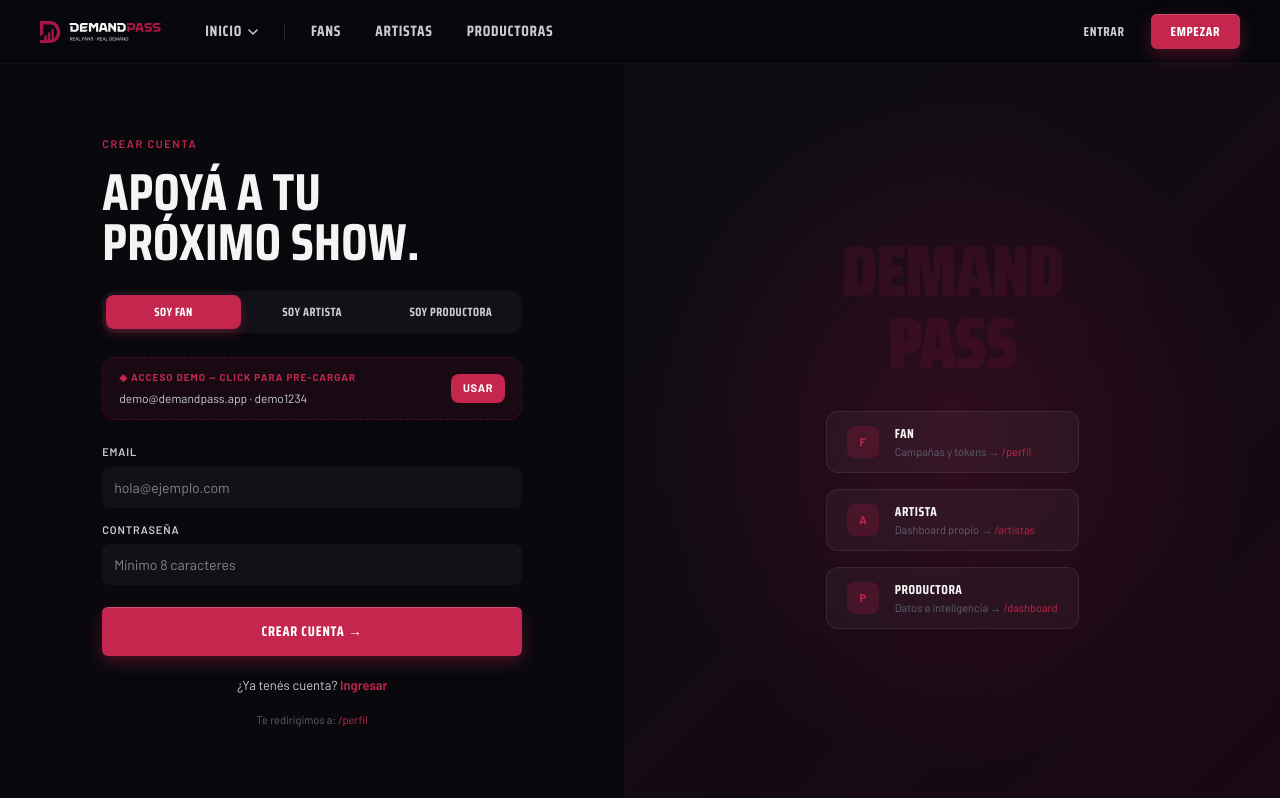
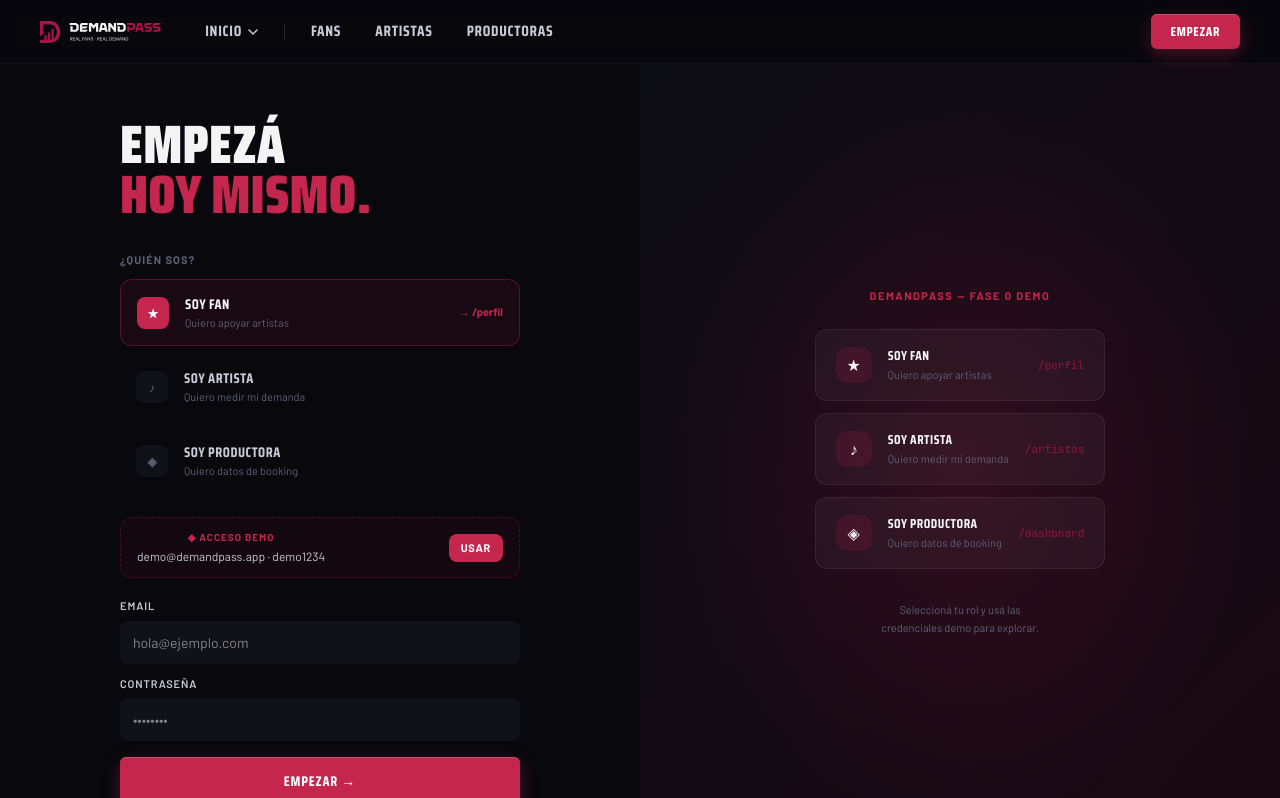
Before and after one commit to Killerpana/DemandPass, a Next.js app: page /signin in a window 1280 px wide. Shown: the top 798 px of the page. Built offline with nearby package versions, Linux system fonts and the light colour scheme; a web font is replaced by a local one.

Commit message:
fix: auth simplificado - 1 botón Empezar, 3 roles, demo credentials

```diff
--- a/src/app/signin/page.tsx
+++ b/src/app/signin/page.tsx
@@ -2,15 +2,10 @@ import type { Metadata } from "next";
 import { AuthScreen } from "@/components/marketing/AuthScreen";
 
 export const metadata: Metadata = {
-  title: "Acceso — DemandPass",
-  description: "Crear cuenta o ingresar a DemandPass como fan, artista o productora.",
+  title: "Empezar — DemandPass",
+  description: "Accedé a DemandPass como fan, artista o productora.",
 };
 
-export default async function SignInPage({
-  searchParams,
-}: {
-  searchParams: Promise<{ mode?: string }>;
-}) {
-  const { mode } = await searchParams;
-  return <AuthScreen initialMode={mode === "signin" ? "signin" : "signup"} />;
+export default function SignInPage() {
+  return <AuthScreen />;
 }
--- a/src/components/marketing/AuthScreen.tsx
+++ b/src/components/marketing/AuthScreen.tsx
@@ -2,203 +2,150 @@
 
 import { useState } from "react";
 import { useRouter } from "next/navigation";
-import Link from "next/link";
 
-type Role   = "fan" | "artista" | "productora";
-type Mode   = "signup" | "signin";
+type Role = "fan" | "artista" | "productora";
 
 const ROLES: { id: Role; label: string; desc: string; dest: string }[] = [
-  { id: "fan",        label: "Soy fan",        desc: "Quiero apoyar artistas",      dest: "/perfil"    },
-  { id: "artista",    label: "Soy artista",     desc: "Quiero medir mi demanda",     dest: "/artistas"  },
-  { id: "productora", label: "Soy productora",  desc: "Quiero datos de booking",     dest: "/dashboard" },
+  { id: "fan",        label: "Soy fan",        desc: "Quiero apoyar artistas",   dest: "/perfil"    },
+  { id: "artista",    label: "Soy artista",     desc: "Quiero medir mi demanda",  dest: "/artistas"  },
+  { id: "productora", label: "Soy productora",  desc: "Quiero datos de booking",  dest: "/dashboard" },
 ];
 
 const DEMO = { email: "demo@demandpass.app", pass: "demo1234" };
 
-const HEADLINES: Record<Mode, Record<Role, string>> = {
-  signup: {
-    fan:        "Apoyá a tu\npróximo show.",
-    artista:    "Medí dónde\nestán tus fans.",
-    productora: "Decidí con datos,\nno con intuición.",
-  },
-  signin: {
-    fan:        "Bienvenido\nde vuelta.",
-    artista:    "Bienvenido\nde vuelta.",
-    productora: "Bienvenido\nde vuelta.",
-  },
-};
-
 const inputStyle: React.CSSProperties = {
-  width: "100%", padding: "10px 12px", borderRadius: 8,
+  width: "100%", padding: "11px 13px", borderRadius: 8,
   background: "var(--color-surface2)", border: "1px solid var(--color-border2)",
   color: "var(--color-txt)", fontSize: 14, outline: "none",
 };
 
-export function AuthScreen({ initialMode = "signup" }: { initialMode?: Mode }) {
-  const router = useRouter();
-  const [mode, setMode]   = useState<Mode>(initialMode);
+export function AuthScreen() {
+  const router  = useRouter();
   const [role, setRole]   = useState<Role>("fan");
   const [email, setEmail] = useState("");
   const [pass, setPass]   = useState("");
 
   const dest = ROLES.find(r => r.id === role)!.dest;
 
-  function fillDemo() {
-    setEmail(DEMO.email);
-    setPass(DEMO.pass);
-  }
-
   function handleSubmit(e: React.FormEvent) {
     e.preventDefault();
     router.push(dest);
   }
 
-  const headline = HEADLINES[mode][role].split("\n");
-
   return (
-    <div className="grid grid-cols-1 lg:grid-cols-[1fr_1.05fr]"
+    <div className="grid grid-cols-1 lg:grid-cols-[1fr_1fr]"
       style={{ background: "var(--color-bg)", minHeight: "calc(100vh - 64px)" }}>
 
-      {/* Left — form */}
-      <div className="px-8 sm:px-14 py-12 flex flex-col justify-center">
-        <div className="max-w-[420px] w-full mx-auto">
+      {/* Left */}
+      <div className="flex items-center justify-center px-8 sm:px-14 py-14">
+        <div className="w-full max-w-[400px]">
 
-          {/* Eyebrow */}
-          <p className="text-[11px] uppercase tracking-[0.14em] font-semibold mb-4"
-            style={{ color: "var(--color-burg3)" }}>
-            {mode === "signup" ? "Crear cuenta" : "Ingresar"}
-          </p>
-
-          {/* Headline */}
-          <h1 className="font-[family-name:var(--font-display)] uppercase mb-6"
-            style={{ fontSize: "clamp(36px, 5vw, 52px)", lineHeight: 0.95, letterSpacing: "0.005em" }}>
-            {headline[0]}<br />{headline[1]}
+          <h1 className="font-[family-name:var(--font-display)] text-[clamp(38px,5vw,54px)] font-black uppercase leading-[0.93] mb-8"
+            style={{ letterSpacing: "0.005em" }}>
+            EMPEZÁ<br />
+            <span style={{ color: "var(--color-burg3)" }}>HOY MISMO.</span>
           </h1>
 
-          {/* Rol selector */}
-          <div className="flex gap-1 p-1 rounded-xl mb-6"
-            style={{ background: "var(--color-surface2)", border: "1px solid var(--color-border)" }}>
+          {/* Rol */}
+          <p className="text-[11px] font-bold uppercase tracking-[0.1em] mb-2.5" style={{ color: "var(--color-txt3)" }}>
+            ¿Quién sos?
+          </p>
+          <div className="flex flex-col gap-2 mb-6">
             {ROLES.map(r => (
               <button key={r.id} type="button" onClick={() => setRole(r.id)}
-                className="flex-1 py-2 px-2 rounded-lg text-center transition-all"
+                className="flex items-center gap-4 px-4 py-3.5 rounded-xl text-left transition-all"
                 style={{
-                  background: role === r.id ? "var(--color-burg3)" : "transparent",
-                  color: role === r.id ? "white" : "var(--color-txt2)",
-                  fontFamily: "var(--font-display)",
-                  fontSize: "12px", fontWeight: 700,
-                  letterSpacing: "0.04em", textTransform: "uppercase",
-                  boxShadow: role === r.id ? "0 4px 12px rgba(196,38,78,0.35)" : "none",
+                  background: role === r.id ? "rgba(163,22,69,0.1)" : "var(--color-surface)",
+                  border: role === r.id ? "1px solid rgba(163,22,69,0.5)" : "1px solid var(--color-border)",
                 }}>
-                {r.label}
+                <div className="w-8 h-8 rounded-lg flex items-center justify-center text-[12px] font-bold shrink-0"
+                  style={{ background: role === r.id ? "var(--color-burg3)" : "var(--color-surface2)", color: role === r.id ? "white" : "var(--color-txt3)" }}>
+                  {r.id === "fan" ? "★" : r.id === "artista" ? "♪" : "◈"}
+                </div>
+                <div>
+                  <p className="font-[family-name:var(--font-display)] text-[14px] font-bold uppercase tracking-[0.04em]"
+                    style={{ color: role === r.id ? "var(--color-txt)" : "var(--color-txt2)" }}>
+                    {r.label}
+                  </p>
+                  <p className="text-[11px]" style={{ color: "var(--color-txt3)" }}>{r.desc}</p>
+                </div>
+                {role === r.id && (
+                  <span className="ml-auto text-[11px] font-bold" style={{ color: "var(--color-burg3)" }}>→ {r.dest}</span>
+                )}
               </button>
             ))}
           </div>
 
           {/* Demo banner */}
-          <button type="button" onClick={fillDemo}
-            className="w-full flex items-center justify-between px-4 py-3 rounded-xl mb-6 text-left transition-all hover:brightness-110"
-            style={{ background: "rgba(163,22,69,0.1)", border: "1px dashed rgba(163,22,69,0.4)" }}>
+          <button type="button" onClick={() => { setEmail(DEMO.email); setPass(DEMO.pass); }}
+            className="w-full flex items-center justify-between px-4 py-3 rounded-xl mb-5 transition-all hover:brightness-110"
+            style={{ background: "rgba(163,22,69,0.08)", border: "1px dashed rgba(163,22,69,0.4)" }}>
             <div>
-              <p className="text-[10px] font-bold uppercase tracking-[0.1em] mb-1" style={{ color: "var(--color-burg3)" }}>
-                ◆ Acceso demo — click para pre-cargar
+              <p className="text-[10px] font-bold uppercase tracking-[0.1em] mb-0.5" style={{ color: "var(--color-burg3)" }}>
+                ◆ Acceso demo
               </p>
               <p className="text-[12px]" style={{ color: "var(--color-txt2)" }}>
                 {DEMO.email} · {DEMO.pass}
               </p>
             </div>
-            <span className="text-[11px] font-bold uppercase tracking-[0.06em] px-3 py-1.5 rounded-lg"
+            <span className="text-[11px] font-bold uppercase tracking-[0.06em] px-3 py-1.5 rounded-lg shrink-0"
               style={{ background: "var(--color-burg3)", color: "white" }}>
               Usar
             </span>
           </button>
 
           {/* Form */}
-          <form onSubmit={handleSubmit} className="flex flex-col gap-3.5">
-            {role === "productora" && mode === "signup" && (
-              <div>
-                <label className="block text-[11px] font-semibold uppercase tracking-[0.08em] mb-1.5"
-                  style={{ color: "var(--color-txt2)" }}>Productora</label>
-                <input type="text" placeholder="DF Entertainment" style={inputStyle} />
-              </div>
-            )}
-            {role === "artista" && mode === "signup" && (
-              <div>
-                <label className="block text-[11px] font-semibold uppercase tracking-[0.08em] mb-1.5"
-                  style={{ color: "var(--color-txt2)" }}>Nombre artístico</label>
-                <input type="text" placeholder="Tu nombre o banda" style={inputStyle} />
-              </div>
-            )}
-
+          <form onSubmit={handleSubmit} className="flex flex-col gap-3">
             <div>
               <label className="block text-[11px] font-semibold uppercase tracking-[0.08em] mb-1.5"
                 style={{ color: "var(--color-txt2)" }}>Email</label>
               <input type="email" value={email} onChange={e => setEmail(e.target.value)}
-                placeholder="hola@ejemplo.com" style={inputStyle} required />
+                placeholder="hola@ejemplo.com" style={inputStyle} />
             </div>
             <div>
               <label className="block text-[11px] font-semibold uppercase tracking-[0.08em] mb-1.5"
                 style={{ color: "var(--color-txt2)" }}>Contraseña</label>
               <input type="password" value={pass} onChange={e => setPass(e.target.value)}
-                placeholder="Mínimo 8 caracteres" style={inputStyle} required minLength={8} />
+                placeholder="••••••••" style={inputStyle} />
             </div>
-
             <button type="submit"
-              className="mt-2 w-full py-3.5 rounded-md font-[family-name:var(--font-display)] text-[14px] font-bold uppercase tracking-[0.06em] text-white transition-transform hover:-translate-y-0.5"
+              className="mt-1 w-full py-3.5 rounded-md font-[family-name:var(--font-display)] text-[14px] font-bold uppercase tracking-[0.06em] text-white transition-transform hover:-translate-y-0.5"
               style={{ background: "var(--color-burg3)", boxShadow: "0 6px 18px rgba(196,38,78,0.35), inset 0 1px 0 rgba(255,255,255,0.18)" }}>
-              {mode === "signup" ? "Crear cuenta" : "Ingresar"} →
+              Empezar →
             </button>
           </form>
 
-          <p className="mt-5 text-center text-[13px]" style={{ color: "var(--color-txt2)" }}>
-            {mode === "signup" ? (
-              <>¿Ya tenés cuenta?{" "}
-                <button type="button" onClick={() => setMode("signin")}
-                  className="font-semibold" style={{ color: "var(--color-burg3)" }}>Ingresar</button>
-              </>
-            ) : (
-              <>¿Sos nuevo?{" "}
-                <button type="button" onClick={() => setMode("signup")}
-                  className="font-semibold" style={{ color: "var(--color-burg3)" }}>Crear cuenta</button>
-              </>
-            )}
-          </p>
-
-          <p className="text-[11px] mt-4 text-center" style={{ color: "var(--color-txt3)" }}>
-            Te redirigimos a:{" "}
-            <span style={{ color: "var(--color-burg3)" }}>{dest}</span>
-          </p>
         </div>
       </div>
 
       {/* Right — visual */}
-      <div className="hidden lg:flex flex-col items-center justify-center relative overflow-hidden"
-        style={{ background: "linear-gradient(135deg, #0d0d14 0%, #1a0812 100%)" }}>
+      <div className="hidden lg:flex items-center justify-center relative overflow-hidden"
+        style={{ background: "linear-gradient(135deg, #0d0d14 0%, #1a0812 100%)", borderLeft: "1px solid var(--color-border)" }}>
         <div className="absolute inset-0 opacity-20"
           style={{ background: "radial-gradient(ellipse at 50% 50%, #A31645 0%, transparent 65%)" }} />
-        <div className="relative z-10 text-center px-12">
-          <div className="font-[family-name:var(--font-display)] text-[72px] font-black uppercase leading-none mb-4"
-            style={{ color: "rgba(163,22,69,0.15)", letterSpacing: "-0.02em" }}>
-            DEMAND<br />PASS
-          </div>
-          <div className="space-y-4 mt-8">
-            {[
-              { role: "Fan",        dest: "/perfil",    desc: "Campañas y tokens" },
-              { role: "Artista",    dest: "/artistas",  desc: "Dashboard propio" },
-              { role: "Productora", dest: "/dashboard", desc: "Datos e inteligencia" },
-            ].map(r => (
-              <div key={r.role} className="flex items-center gap-4 px-5 py-3 rounded-xl text-left"
-                style={{ background: "rgba(255,255,255,0.04)", border: "1px solid rgba(255,255,255,0.08)" }}>
-                <div className="w-8 h-8 rounded-lg flex items-center justify-center text-[11px] font-bold"
-                  style={{ background: "rgba(163,22,69,0.25)", color: "var(--color-burg3)" }}>
-                  {r.role[0]}
+        <div className="relative z-10 px-14 text-center">
+          <p className="text-[11px] font-bold uppercase tracking-[0.14em] mb-6" style={{ color: "var(--color-burg3)" }}>
+            DemandPass — Fase 0 Demo
+          </p>
+          <div className="space-y-3">
+            {ROLES.map(r => (
+              <div key={r.id} className="flex items-center gap-4 px-5 py-4 rounded-xl text-left"
+                style={{ background: "rgba(255,255,255,0.04)", border: "1px solid rgba(255,255,255,0.07)" }}>
+                <div className="w-9 h-9 rounded-xl flex items-center justify-center text-[16px] shrink-0"
+                  style={{ background: "rgba(163,22,69,0.2)" }}>
+                  {r.id === "fan" ? "★" : r.id === "artista" ? "♪" : "◈"}
                 </div>
-                <div>
-                  <p className="font-[family-name:var(--font-display)] text-[13px] font-bold uppercase tracking-[0.04em]">{r.role}</p>
-                  <p className="text-[11px]" style={{ color: "var(--color-txt3)" }}>{r.desc} → <span style={{ color: "var(--color-burg3)" }}>{r.dest}</span></p>
+                <div className="flex-1">
+                  <p className="font-[family-name:var(--font-display)] text-[13px] font-bold uppercase tracking-[0.04em]">{r.label}</p>
+                  <p className="text-[11px] mt-0.5" style={{ color: "var(--color-txt3)" }}>{r.desc}</p>
                 </div>
+                <span className="text-[11px] font-bold font-mono" style={{ color: "rgba(163,22,69,0.7)" }}>{r.dest}</span>
               </div>
             ))}
           </div>
+          <p className="text-[11px] mt-8 leading-[1.7]" style={{ color: "var(--color-txt3)" }}>
+            Seleccioná tu rol y usá las<br />credenciales demo para explorar.
+          </p>
         </div>
       </div>
     </div>
--- a/src/components/ui/Navbar.tsx
+++ b/src/components/ui/Navbar.tsx
@@ -127,12 +127,7 @@ export function Navbar() {
 
         {/* CTAs desktop */}
         <div className="hidden md:flex ml-auto items-center gap-2.5">
-          <Link href="/signin?mode=signin"
-            className="px-4 py-2 rounded-md transition-colors hover:bg-white/5"
-            style={{ ...NAV_STYLE, fontSize: "13px", color: "var(--color-txt2)", border: "1px solid var(--color-border2)" }}>
-            Entrar
-          </Link>
-          <Link href="/signin?mode=signup"
+          <Link href="/signin"
             className="px-5 py-2 rounded-md text-white transition-transform hover:-translate-y-0.5"
             style={{ ...NAV_STYLE, fontSize: "13px", background: "var(--color-burg3)", boxShadow: "0 6px 18px rgba(196,38,78,0.35), inset 0 1px 0 rgba(255,255,255,0.18)" }}>
             Empezar
@@ -178,14 +173,9 @@ export function Navbar() {
           ))}
           <div className="flex flex-col gap-3 mt-8">
             <Link href="/signin" onClick={closeMenu}
-              className="w-full py-3.5 text-center rounded-md border"
-              style={{ ...NAV_STYLE, fontSize: "13px", borderColor: "var(--color-border2)", color: "var(--color-txt)" }}>
-              Entrar
-            </Link>
-            <Link href="/signin" onClick={closeMenu}
               className="w-full py-3.5 text-center rounded-md text-white"
               style={{ ...NAV_STYLE, fontSize: "13px", background: "var(--color-burg3)", boxShadow: "0 6px 18px rgba(196,38,78,0.32)" }}>
-              Empezar ahora
+              Empezar
             </Link>
           </div>
         </div>
```
